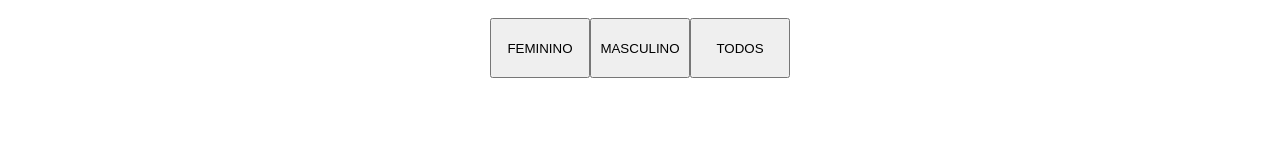
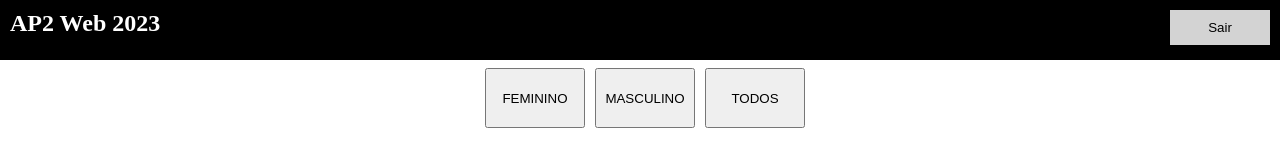
Before and after one commit to Studart7/AP2DesenvolvimentoWeb, a website: page principal.html in a window 1280 px wide. Drawn offline with Linux system fonts and the light colour scheme; sample sign-in values are in the browser's storage.

Commit message:
Melhorando o código

```diff
--- a/codigo.js
+++ b/codigo.js
@@ -1,3 +1,7 @@
+function logout() {
+    localStorage.removeItem('token');
+    window.location.href = 'index.html';
+}
 document.addEventListener('DOMContentLoaded', function () {
     const token = localStorage.getItem('token');
 
--- a/estilo.css
+++ b/estilo.css
@@ -6,7 +6,7 @@ body {
 }
 
 #filtros {
-  margin-top: 10px;
+  margin-top: 60px;
 }
 
 p {
@@ -17,6 +17,7 @@ p {
 button {
   height: 60px;
   width: 100px;
+  margin-left: 10px;
 }
 
 article {
@@ -31,7 +32,35 @@ article img {
   max-width: 100%;
 }
 
-/* Estilos para o container de atletas */
+#top-bar {
+  background-color: black;
+  color: white;
+  padding: 10px;
+  text-align: left;
+  width: 100%;
+  position: fixed;
+  top: 0px;
+  left: 0px;
+  height: 40px;
+}
+
+#top-bar span {
+  font-size: 24px;
+  font-weight: bold;
+}
+
+#logout-btn {
+  float: right;
+  margin-right: 20px;
+  background-color: lightgray;
+  color: black;
+  border: none;
+  padding: 10px;
+  height: auto;
+  cursor: pointer;
+}
+
+
 #container {
   display: grid;
   grid-template-columns: auto;
@@ -39,7 +68,9 @@ article img {
   justify-content: center;
   max-width: 1200px;
   margin: 20px auto;
+  margin-top: 50px;
 }
+
 
 /* Mídia query para duas colunas até 1024px */
 @media screen and (min-width: 768px) {
--- a/principal.html
+++ b/principal.html
@@ -10,7 +10,9 @@
   <script src="codigo.js" defer></script>
 </head>
 <body>
-<!-- página com instruções para usar MD5 -->
-<!-- https://pajhome.org.uk/crypt/md5/ -->
+  <div id="top-bar">
+    <span>AP2 Web 2023</span>
+    <button id="logout-btn" onclick="logout()">Sair</button>
+  </div>
 </body>
 </html>
```
Also changed, not shown: autenticacao.js (+7 -0 lines), index.html (+1 -1 lines).
